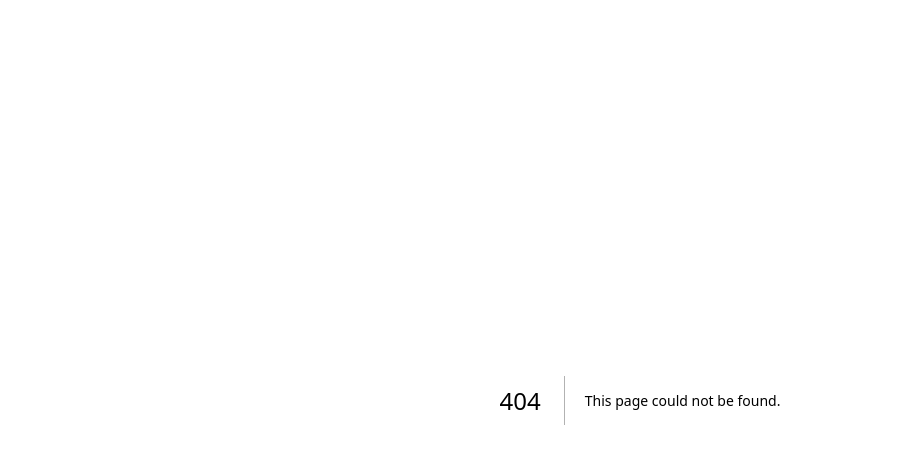
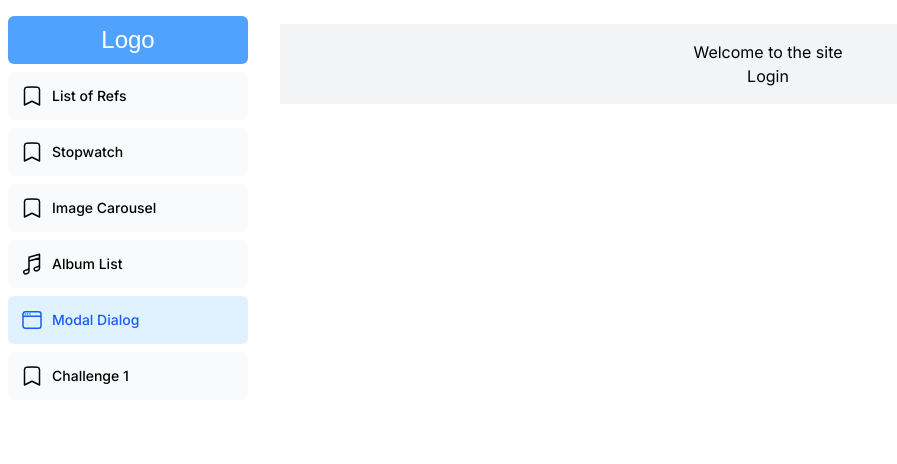
Before and after one commit to msrxse/next-challenges, a Next.js app: page /dashboard/modal-dialog in a window 1280 px wide. Before the commit this address had no page. Shown: the top 464 px of the page, without its empty margins (0-897 px from the left). Built offline with nearby package versions, Linux system fonts and the light colour scheme; a web font is replaced by a local one.

Commit message:
Add modal with parallel routes

```diff
--- /dev/null
+++ b/app/dashboard/modal-dialog/@modal/default.tsx
@@ -0,0 +1,3 @@
+export default function Default() {
+  return null;
+}
--- /dev/null
+++ b/app/dashboard/modal-dialog/layout.tsx
@@ -0,0 +1,14 @@
+export default function Layout({
+  auth,
+  children,
+}: {
+  auth: React.ReactNode;
+  children: React.ReactNode;
+}) {
+  return (
+    <>
+      <div>{auth}</div>
+      <div>{children}</div>
+    </>
+  );
+}
--- /dev/null
+++ b/app/dashboard/modal-dialog/login/page.tsx
@@ -0,0 +1,12 @@
+import Login from "@/app/ui/login/login";
+import React from "react";
+
+function Page() {
+  return (
+    <main className="bg-gray-100 h-full flex justify-center items-center">
+      <Login from="ui/dashboard" />
+    </main>
+  );
+}
+
+export default Page;
--- /dev/null
+++ b/app/dashboard/modal-dialog/page.tsx
@@ -0,0 +1,15 @@
+"use client";
+
+import React from "react";
+import Link from "next/link";
+
+function Page() {
+  return (
+    <main className="bg-gray-100 h-full flex flex-col justify-around items-center p-4">
+      <h1>Welcome to the site</h1>
+      <Link href="/dashboard/modal-dialog/login">Login</Link>
+    </main>
+  );
+}
+
+export default Page;
--- a/app/ui/dashboard/nav-links.tsx
+++ b/app/ui/dashboard/nav-links.tsx
@@ -1,7 +1,11 @@
 "use client";
 
 import Link from "next/link";
-import { BookmarkIcon, MusicalNoteIcon } from "@heroicons/react/24/outline";
+import {
+  BookmarkIcon,
+  MusicalNoteIcon,
+  WindowIcon,
+} from "@heroicons/react/24/outline";
 import clsx from "clsx";
 import { usePathname } from "next/navigation";
 
@@ -14,10 +18,11 @@ const links = [
     icon: BookmarkIcon,
   },
   {
-    name: "album-list",
+    name: "Album List",
     href: "/dashboard/album-list",
     icon: MusicalNoteIcon,
   },
+  { name: "Modal Dialog", href: "/dashboard/modal-dialog", icon: WindowIcon },
   { name: "Challenge 1", href: "/dashboard/challenge-1", icon: BookmarkIcon },
 ];
 
--- /dev/null
+++ b/app/ui/login/login.tsx
@@ -0,0 +1,3 @@
+export default function Login({ from }: { from: string }) {
+  return <h1>This is the login ui component: Called from: {from}</h1>;
+}
--- /dev/null
+++ b/app/ui/modal.tsx
@@ -0,0 +1,30 @@
+"use client";
+
+import { type ElementRef, useEffect, useRef } from "react";
+import { useRouter } from "next/navigation";
+import { createPortal } from "react-dom";
+
+export function Modal({ children }: { children: React.ReactNode }) {
+  const router = useRouter();
+  const dialogRef = useRef<ElementRef<"dialog">>(null);
+
+  useEffect(() => {
+    if (!dialogRef.current?.open) {
+      dialogRef.current?.showModal();
+    }
+  }, []);
+
+  function onDismiss() {
+    router.back();
+  }
+
+  return createPortal(
+    <div className="modal-backdrop">
+      <dialog ref={dialogRef} className="modal" onClose={onDismiss}>
+        {children}
+        <button onClick={onDismiss} className="close-button" />
+      </dialog>
+    </div>,
+    document.getElementById("modal-root")!
+  );
+}
```
